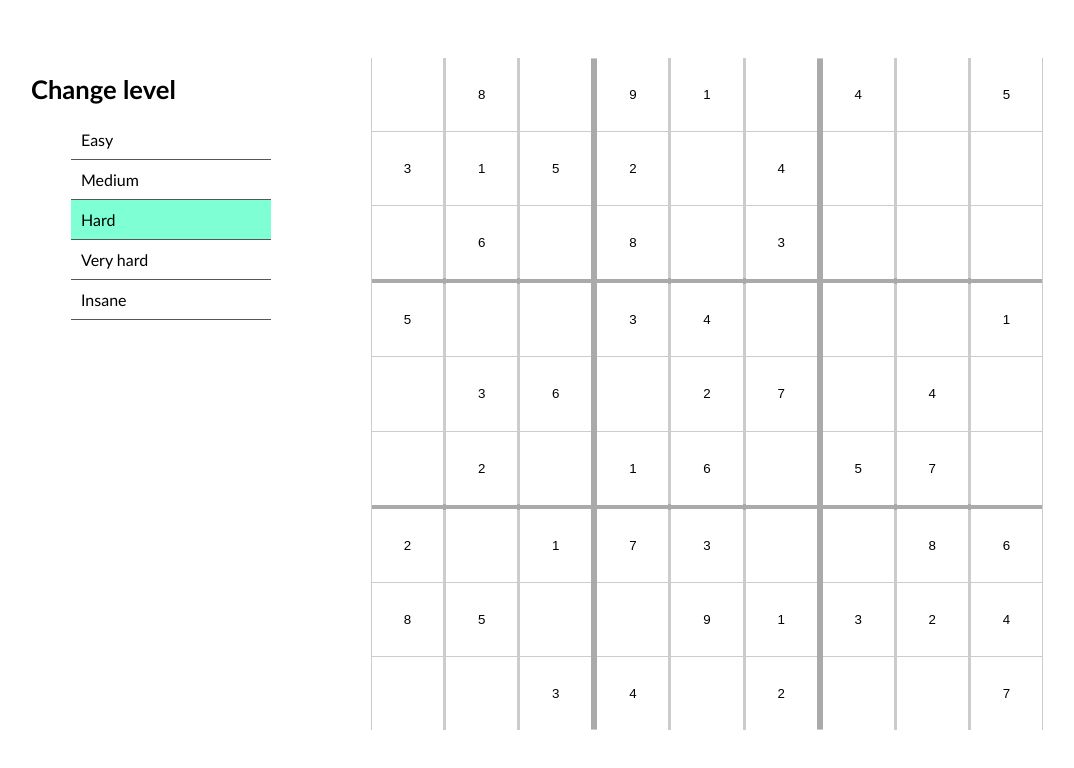
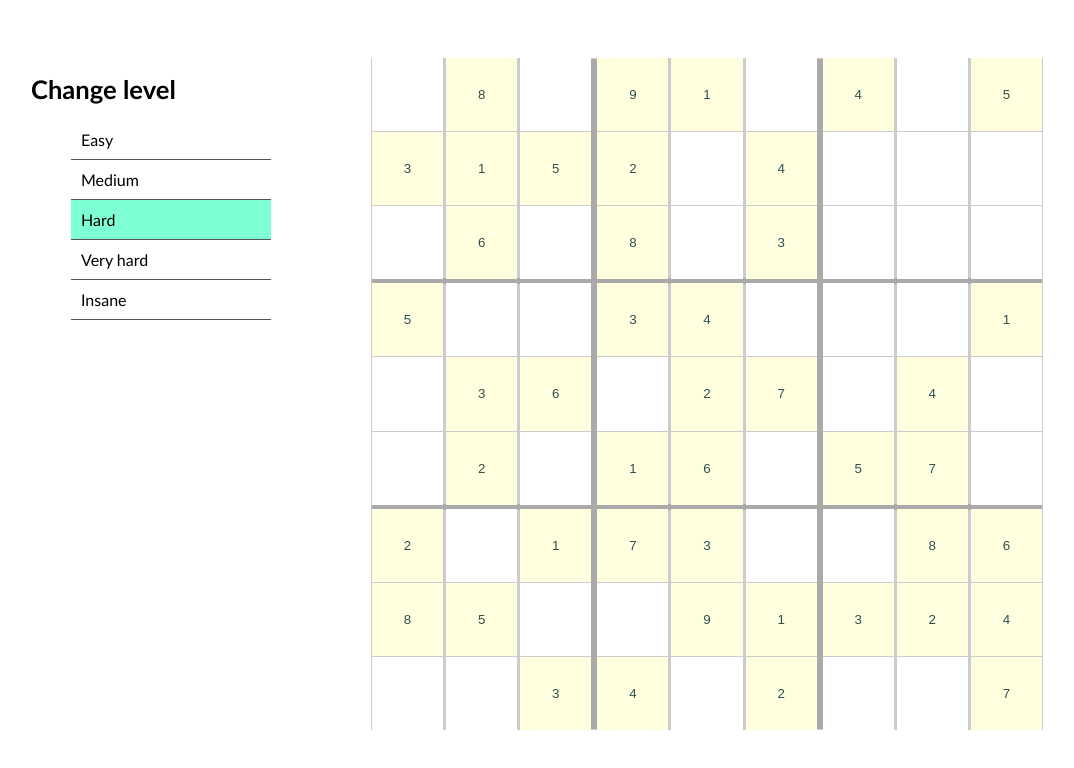
Before and after one commit to vinicius-sabadim/sudoku-svelte, a Svelte app: page / in a window 1280 px wide. Shown: the top 768 px of the page, without its empty margins (103-1177 px from the left). Built offline with nearby package versions, Linux system fonts and the light colour scheme; the HTML template or start-up script is replaced by a standard one.

Commit message:
Fixing bug with legal move

```diff
--- a/src/App.svelte
+++ b/src/App.svelte
@@ -27,6 +27,7 @@
         error: !isLegal
       };
     });
+    gridWithDifficult[position] = value;
   };
 
   const handleChangeDifficult = ({ detail }) => {
@@ -68,7 +69,7 @@
   }
   .cell {
     align-items: center;
-    background-color: white;
+    background-color: lightyellow;
     display: flex;
     font-size: 2rem;
     height: calc(80vh / 9);
--- a/src/Cell.svelte
+++ b/src/Cell.svelte
@@ -24,7 +24,7 @@
     height: 100%;
     margin: 0;
     text-align: center;
-    text-shadow: 0 0 0 black;
+    text-shadow: 0 0 0 darkslategray;
     user-select: none;
     width: 100%;
   }
```
